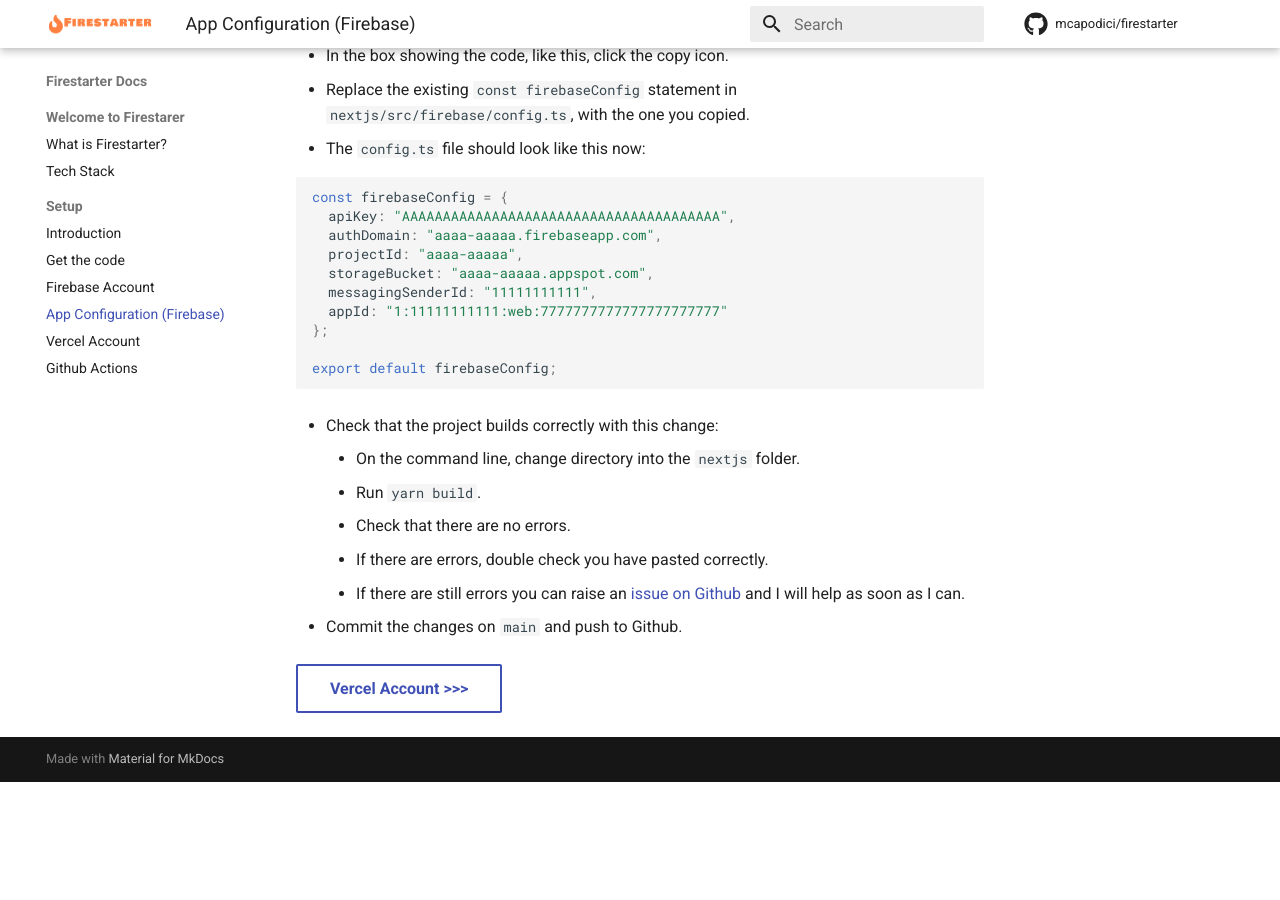
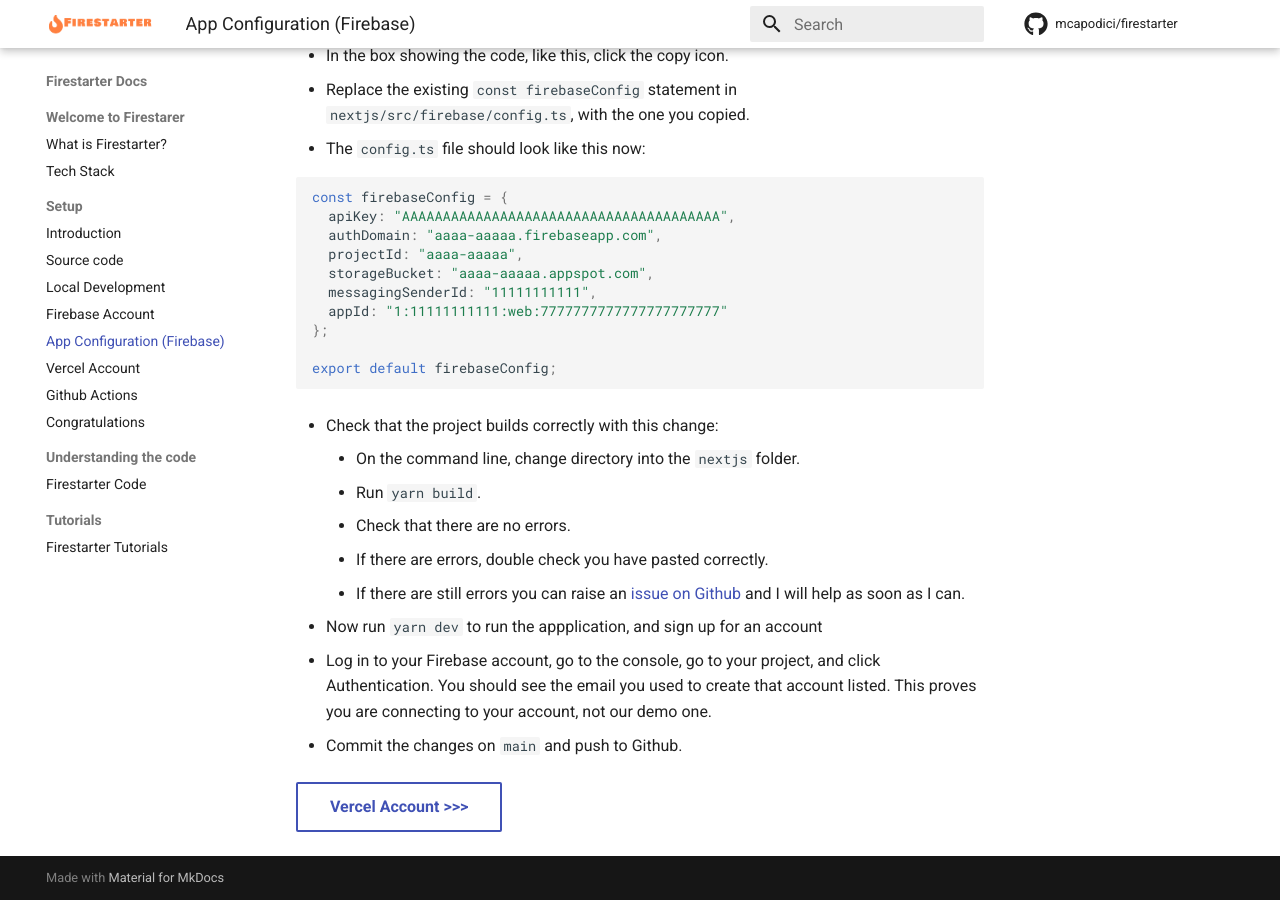
Before and after one commit to mcapodici/firestarter-site, an MkDocs documentation site: the page built from docs/docs/setup/firebase-config.md, in a window 1280 px wide and 900 px high, scrolled down 729 px. Built offline with MkDocs 1.6.1 and Material for MkDocs 9.7.7, drawn with Linux system fonts in a browser that asks for light colours; comment, search, counter and statistics services are not loaded; before the commit the page ends 1511 px from its top, so only the background shows below that; some of the changed text lies outside the part shown.

Commit message:
more blurb

```diff
--- a/docs/docs/setup/firebase-config.md
+++ b/docs/docs/setup/firebase-config.md
@@ -2,7 +2,7 @@
 
 You will now need to get some configuration values out of it so the code can make use of this Firebase project:
 
-* Log into your Firbease account, and go to the console.
+* Log into your Firebase account, and go to the console.
 * Click your project.
 * Under **Get started by adding Firebase to your app**, click the Web icon that looks like `</>`.
 * Give the app a nickname, e.g. Firestarter.
@@ -47,6 +47,9 @@
     * If there are errors, double check you have pasted correctly.
     * If there are still errors you can raise an [issue on Github](https://github.com/mcapodici/firestarter/issues) and I will help as soon as I can.
 
+* Now run `yarn dev` to run the appplication, and sign up for an account
+* Log in to your Firebase account, go to the console, go to your project, and click Authentication. You should see the email you used to create that account listed. This proves you are connecting to your account, not our demo one.
+
 * Commit the changes on `main` and push to Github.
 
 [Vercel Account >>>](vercel-account.md){ .md-button }
--- a/docs/mkdocs.yml
+++ b/docs/mkdocs.yml
@@ -17,11 +17,17 @@
       - technologies.md
   - Setup:
       - setup/index.md
-      - setup/getthecode.md
+      - setup/source-code.md
+      - setup/local-development.md
       - setup/firebase-account.md
       - setup/firebase-config.md
       - setup/vercel-account.md
       - setup/github-actions.md
+      - setup/congratulations.md
+  - Understanding the code:
+      - code/index.md
+  - Tutorials:
+      - tutorials/index.md
 repo_url: https://github.com/mcapodici/firestarter
 repo_name: mcapodici/firestarter
 markdown_extensions:
```
Also changed, not shown: docs/docs/code/index.md (added, +87 -0 lines), docs/docs/setup/congratulations.md (added, +14 -0 lines), docs/docs/setup/github-actions.md (+2 -0 lines), docs/docs/setup/index.md (+1 -1 lines), docs/docs/setup/local-development.md (added, +58 -0 lines), docs/docs/setup/source-code.md (renamed from docs/docs/setup/getthecode.md, +2 -2 lines), docs/docs/tutorials/index.md (added, +3 -0 lines).
